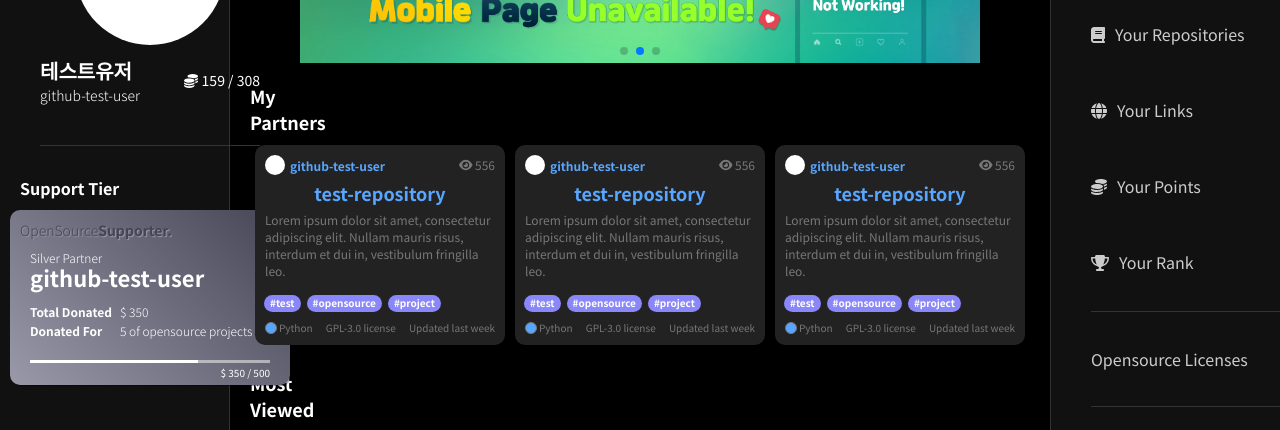
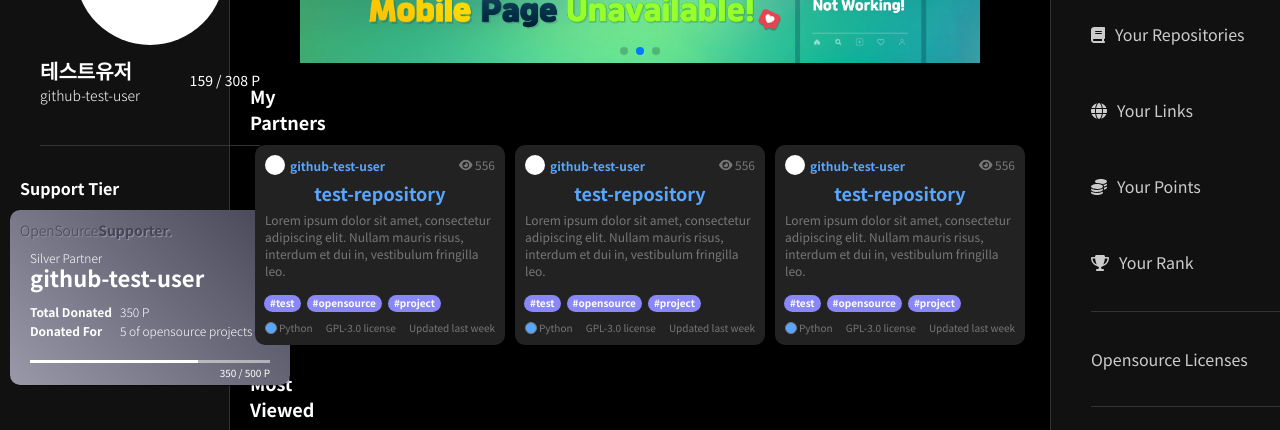
Before and after one commit to DevTeamOss/OpenSource-Supporter-FrontEnd, a React (Vite) app: page /main in a window 1280 px wide. Shown: the part 219-649 px from the top of the page. Built offline with nearby package versions, Linux system fonts and the light colour scheme.

Commit message:
design: Replace point icon with text

```diff
--- a/src/components/profile-box.jsx
+++ b/src/components/profile-box.jsx
@@ -13,9 +13,7 @@ export default function ProfileBox() {
                     <div className="username-text">github-test-user</div>
                 </div>
                 <div className="profile-info-section">
-                    <div className="point-text">
-                        <FontAwesomeIcon icon={faCoins} /> 159 / 308
-                    </div>
+                    <div className="point-text">159 / 308 P</div>
                 </div>
             </div>
         </div>
--- a/src/components/supporter-card.jsx
+++ b/src/components/supporter-card.jsx
@@ -61,7 +61,7 @@ export default function SupporterCard() {
                         <div className="username-text">github-test-user</div>
                         <div className="info-line">
                             <div className="info-title">Total Donated</div>
-                            <div className="info-content">$ 350</div>
+                            <div className="info-content">350 P</div>
                         </div>
                         <div className="info-line">
                             <div className="info-title">Donated For</div>
@@ -73,7 +73,7 @@ export default function SupporterCard() {
                             <div className="progress-bar-background">
                                 <div className="progress-bar-value" />
                             </div>
-                            <div className="progress-text">$ 350 / 500</div>
+                            <div className="progress-text">350 / 500 P</div>
                         </div>
                     </div>
                 </div>
```
